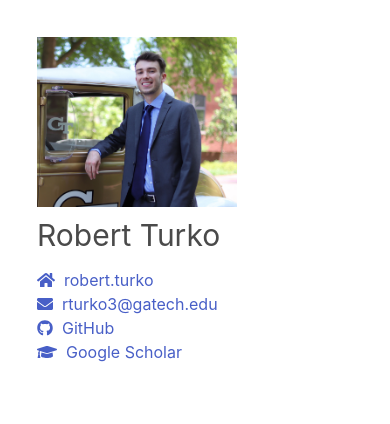
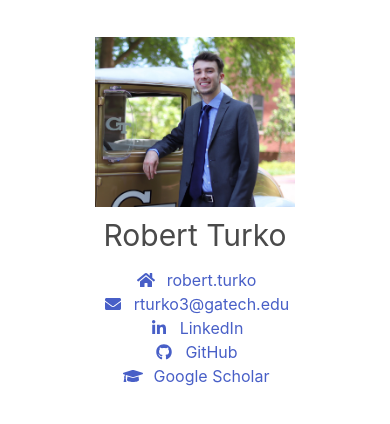
Before and after one commit to rturko3/rturko3.github.io, a plain HTML site: page index.html in a window 390 px wide. Drawn offline with nearby package versions, Linux system fonts and the light colour scheme.

Commit message:
update sidebar for mobile

```diff
--- a/index.html
+++ b/index.html
@@ -12,35 +12,42 @@
 
 <body>
     <div id="main-container" class="columns is-centered is-desktop">
-        <div class="column is-one-quarter">
+        <div id="sidebar" class="column is-one-quarter">
             <img width="200px" src="data/profile_pic.jpg" alt="profile picture" />
             <h1>Robert Turko</h1>
             <a href="https://robert.turko">
-                <span>
+                <span class="icon">
                     <i class="fas fa-home"></i>
-                    &nbsp;robert.turko
                 </span>
+                &nbsp;robert.turko
             </a>
             <br>
             <a href="mailto:rturko3@gatech.edu">
-                <span>
+                <span class="icon">
                     <i class="fas fa-envelope"></i>
-                    &nbsp;rturko3@gatech.edu
                 </span>
+                &nbsp;rturko3@gatech.edu
+            </a>
+            <br>
+            <a href="https://www.linkedin.com/in/robert-turko/">
+                <span class="icon">
+                    <i class="fab fa-linkedin-in"></i>
+                </span>
+                &nbsp;LinkedIn
             </a>
             <br>
             <a href="https://github.com/rturko3">
-                <span>
-                    <i class="fab fa-github"></i>
-                    &nbsp;GitHub
+                <span class="icon">
+                    <i class="fab fa-github fa-fw"></i>
                 </span>
+                &nbsp;GitHub
             </a>
             <br>
             <a href="https://scholar.google.com/citations?user=b4AvLeQAAAAJ&hl=en">
-                <span>
+                <span class="icon">
                     <i class="fas fa-graduation-cap"></i>
-                    &nbsp;Google Scholar
                 </span>
+                &nbsp;Google Scholar
             </a>
             <br>
         </div>
--- a/stylesheets/styles.css
+++ b/stylesheets/styles.css
@@ -1,11 +1,26 @@
 #main-container {
     font: 'Cormorant';
-    max-width: 960px;
+    max-width: 1024px;
     padding: 25px 25px 25px 25px;
     margin: auto;
+}
+
+@media only screen and (max-width: 1024px) {
+    #sidebar {
+        text-align: center;
+    }
 }
 
 #main-container h1 {
     font-size: 30px;
     padding-bottom: 10px;
 }
+
+#main-container a {
+    margin-bottom: 0px;
+}
+
+.icon {
+    vertical-align: top;
+    display: inline;
+}
```
